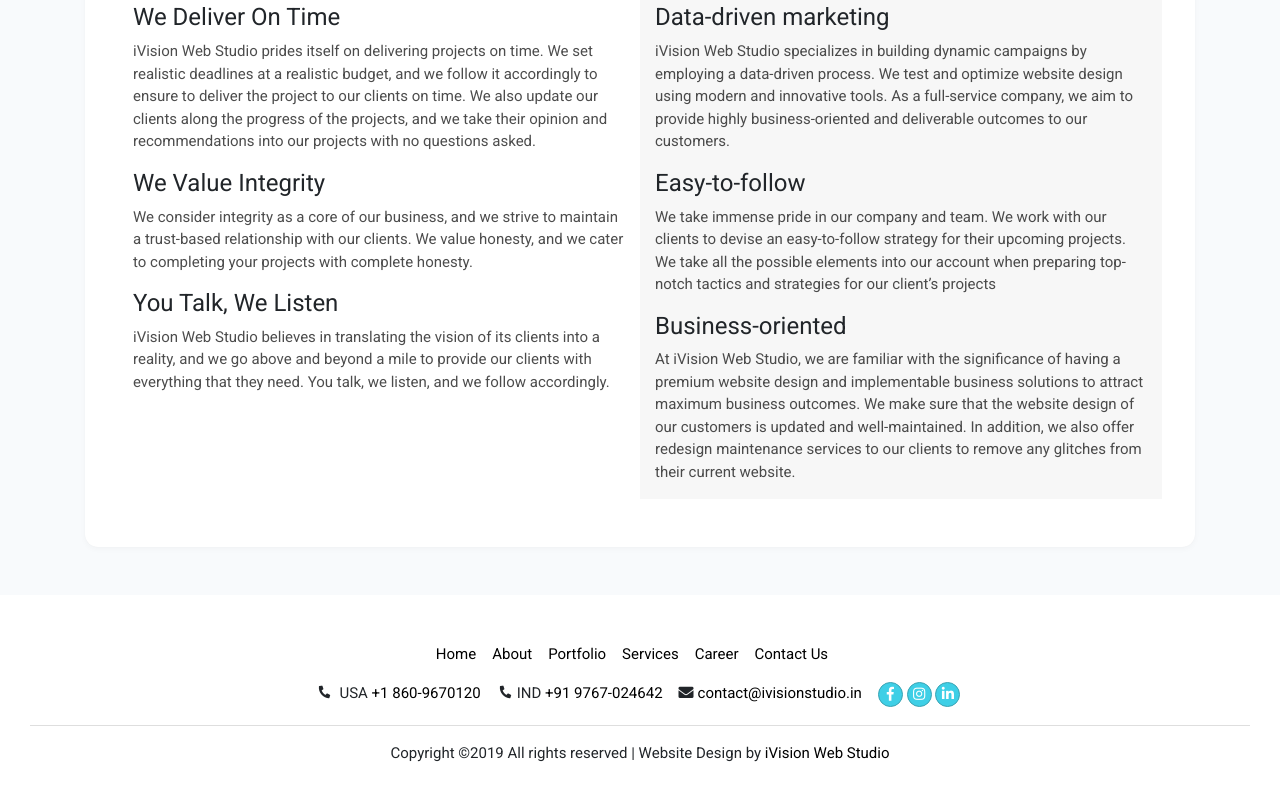
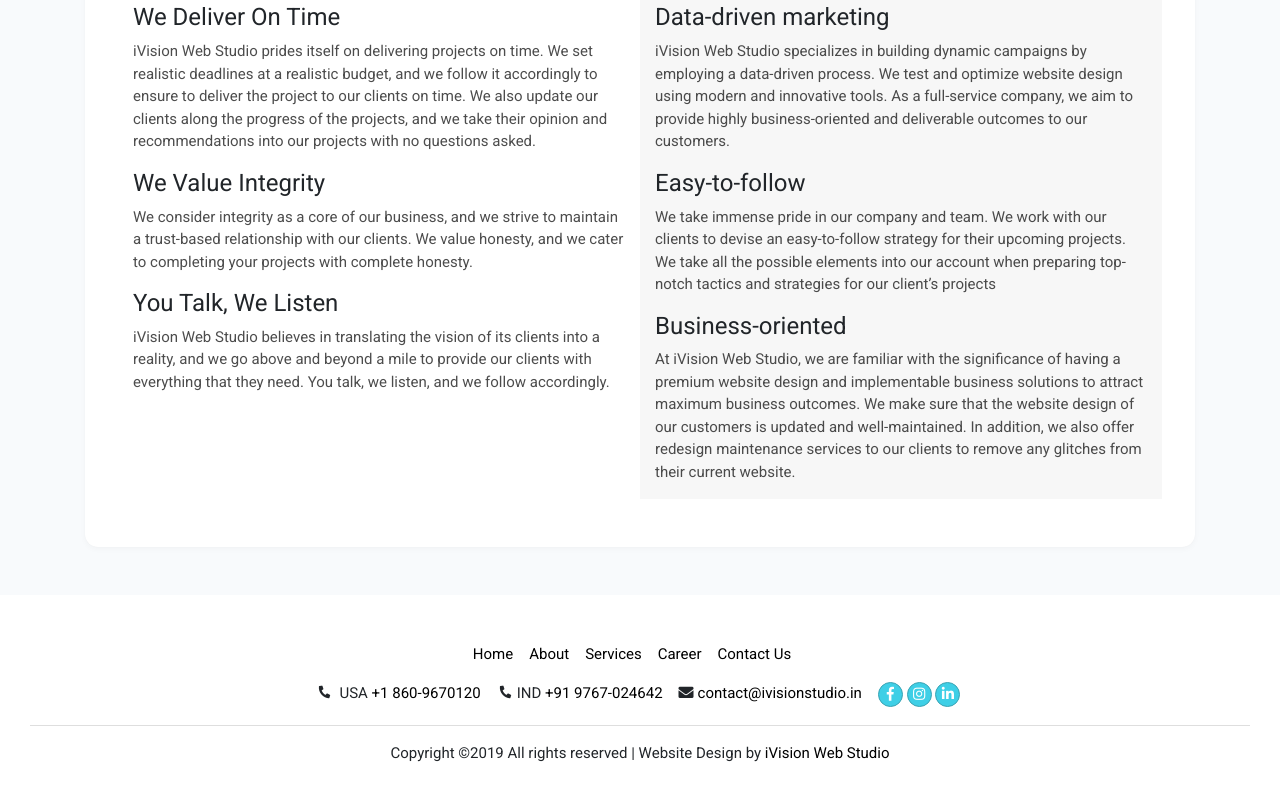
Before and after one commit to Rahul-Ivision/iVision-Website, a plain HTML site: page aboutus.html in a window 1280 px wide. Shown: the part 1197-1998 px from the top of the page. Drawn offline with nearby package versions, Linux system fonts and the light colour scheme; a web font is replaced by a local one.

Commit message:
Commit message

```diff
--- a/aboutus.html
+++ b/aboutus.html
@@ -46,9 +46,9 @@
                         </button>
                         <div class="collapse navbar-collapse" id="navbarNavAltMarkup">
                             <div class="navbar-nav">
-                            <a class="nav-item nav-link active mr-3" href="/">Home <span class="sr-only">(current)</span></a>
+                            <a class="nav-item nav-link active mr-3" href="index.html">Home <span class="sr-only">(current)</span></a>
                             <a class="nav-item nav-link mr-3" href="aboutus.html">About Us</a>
-                            <a class="nav-item nav-link mr-3" href="#">Portfolio</a>
+
                             <a class="nav-item nav-link mr-3" href="service.html">Services</a>
                             <a class="nav-item nav-link mr-3" href="career.html">Career</a>
                             <a class="nav-item nav-link mr-3" href="contactus.html">Contact Us</a>
@@ -180,12 +180,12 @@
 
             <div class="footer pt-5 pb-5">
                 <div class="d-flex justify-content-center mb-3 footerNav">
-                    <p class="ml-3 mr-3 mb-0"><a href="#">Home</a></p>
-                    <p class="ml-3 mr-3 mb-0"><a href="#">About</a></p>
-                    <p class="ml-3 mr-3 mb-0"><a href="#">Portfolio</a></p>
-                    <p class="ml-3 mr-3 mb-0"><a href="#">Services</a></p>
-                    <p class="ml-3 mr-3 mb-0"><a href="#">Career</a></p>
-                    <p class="ml-3 mr-3 mb-0"><a href="#">Contact Us</a></p>
+                    <p class="ml-3 mr-3 mb-0"><a href="index.html">Home</a></p>
+                    <p class="ml-3 mr-3 mb-0"><a href="aboutus.html">About</a></p>
+
+                    <p class="ml-3 mr-3 mb-0"><a href="service.html">Services</a></p>
+                    <p class="ml-3 mr-3 mb-0"><a href="career.html">Career</a></p>
+                    <p class="ml-3 mr-3 mb-0"><a href="contactus.html">Contact Us</a></p>
                 </div>
                 <div class="d-flex justify-content-center mb-3 footerContact">
                     <div class="phone1"><i class="fas fa-phone phoneFont mr-1"></i> USA <a href="tel:+1 860-9670120" class="black mr-3"> +1 860-9670120</a></div>
```
Also changed, not shown: career.html (+7 -7 lines), contactus.html (+8 -8 lines), index.html (+8 -8 lines), service.html (+7 -7 lines), service_jam.html (+7 -7 lines), service_webapp.html (+7 -7 lines), team.html (+7 -7 lines).
